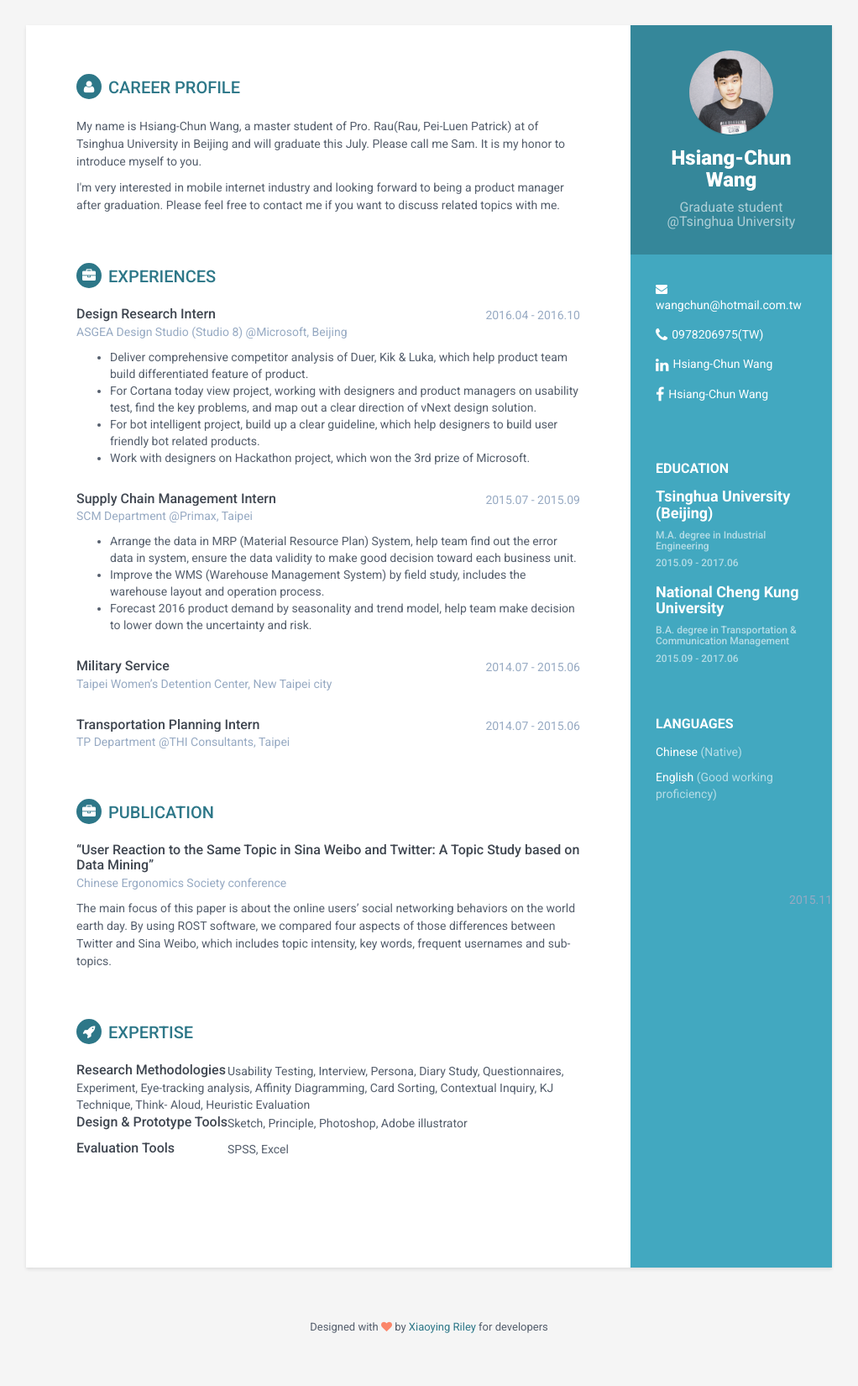
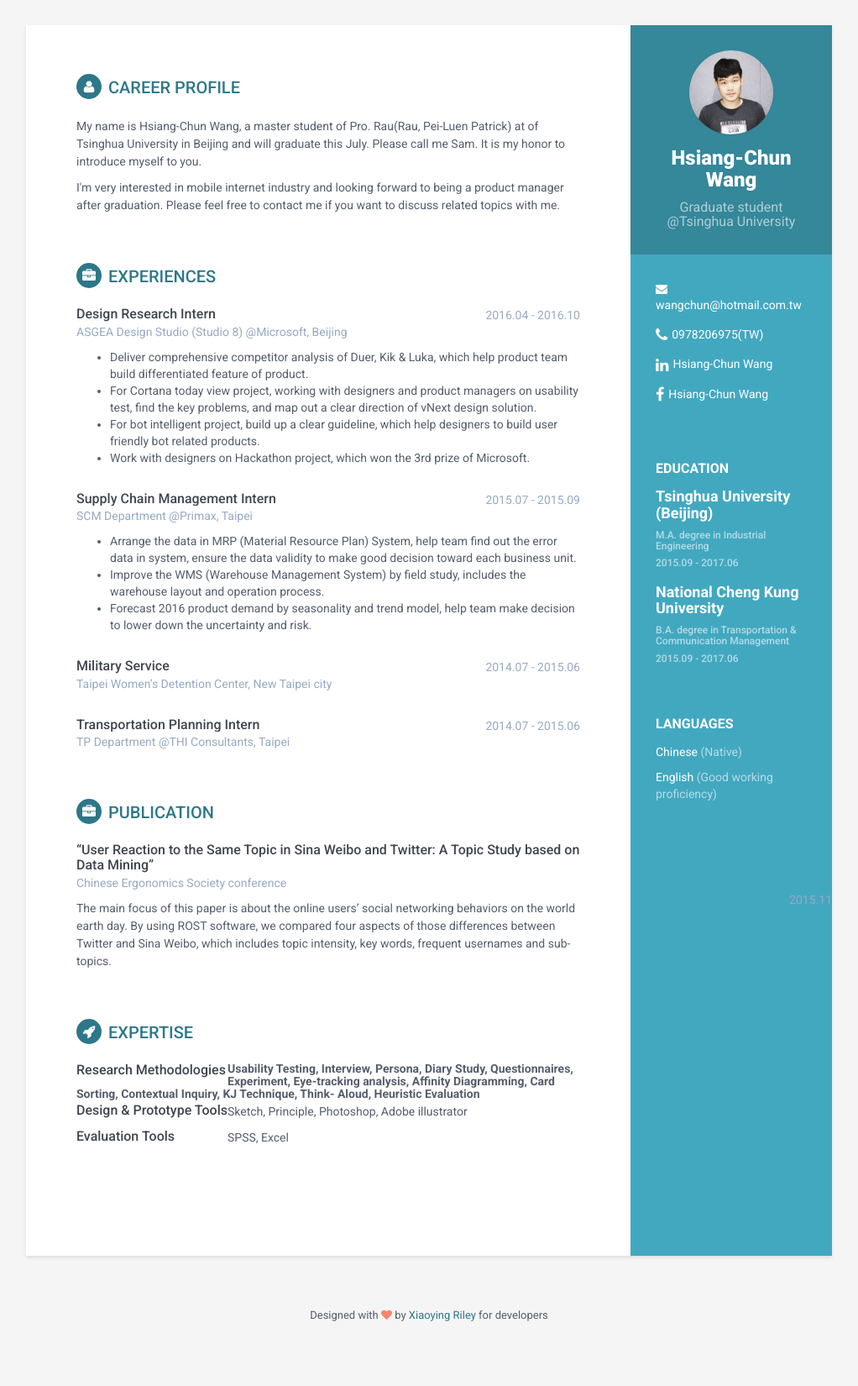
Before and after one commit to hsiangchunwang/hsiangchunwang.github.io, a Jekyll site: the page built from index.html, in a window 1280 px wide. Shown: the whole page at 84% size, without its empty margins (129-1151 px from the left). Built offline with Jekyll 4.4.1, drawn with Linux system fonts in a browser that asks for light colours.

Commit message:
Update skills.html

```diff
--- a/_includes/skills.html
+++ b/_includes/skills.html
@@ -3,7 +3,7 @@
                 <div class="skillset">
                     <div class="item">
                         <h3 class="level-title">Research Methodologies<br/></h3>
-                          <div class="skillcontent">Usability Testing, Interview, Persona, Diary Study, Questionnaires, Experiment, Eye-tracking analysis, Affinity Diagramming, Card Sorting, Contextual Inquiry, KJ Technique, Think- Aloud, Heuristic Evaluation</div>
+                          <h3 class="skillcontent">Usability Testing, Interview, Persona, Diary Study, Questionnaires, Experiment, Eye-tracking analysis, Affinity Diagramming, Card Sorting, Contextual Inquiry, KJ Technique, Think- Aloud, Heuristic Evaluation</h3>
                       </div><!--//item-->
 
                     <div class="item">
```
